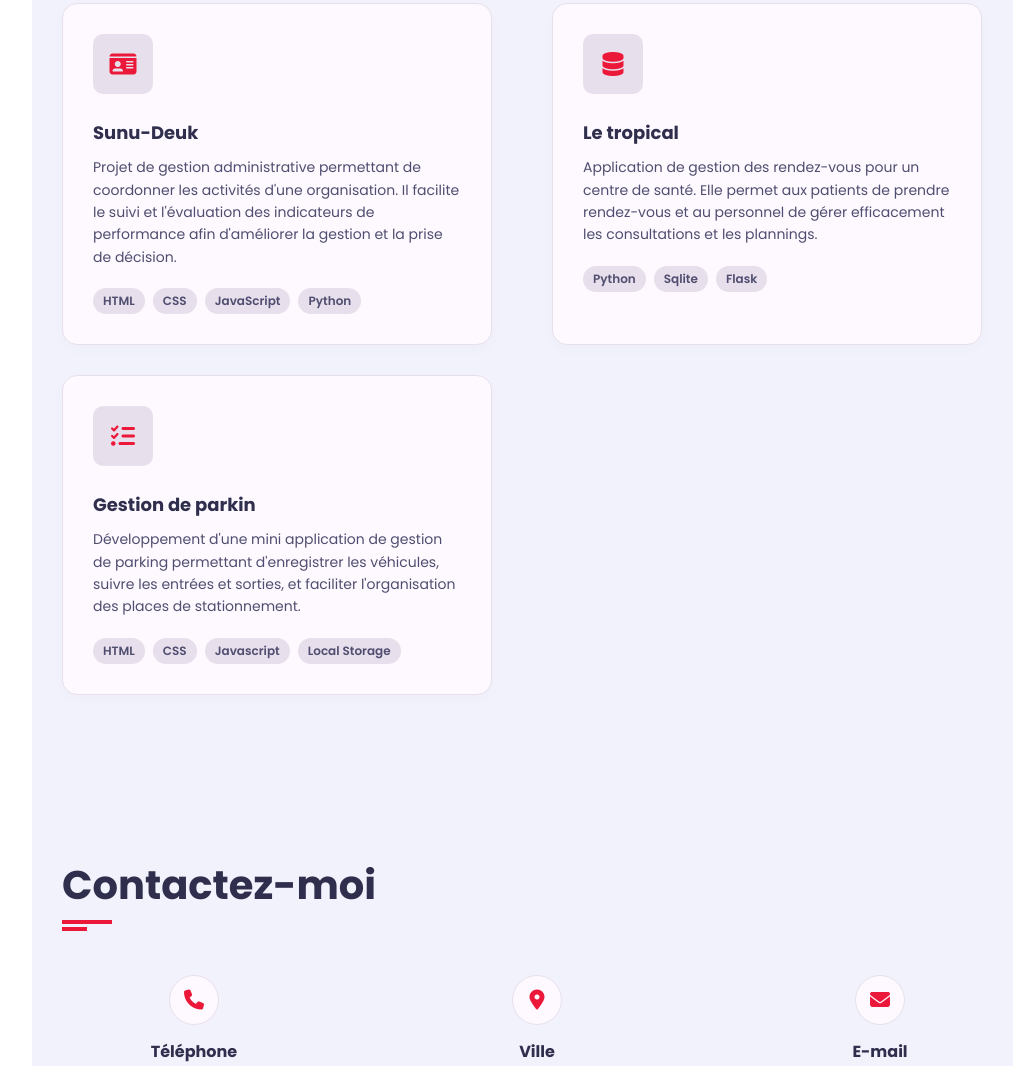
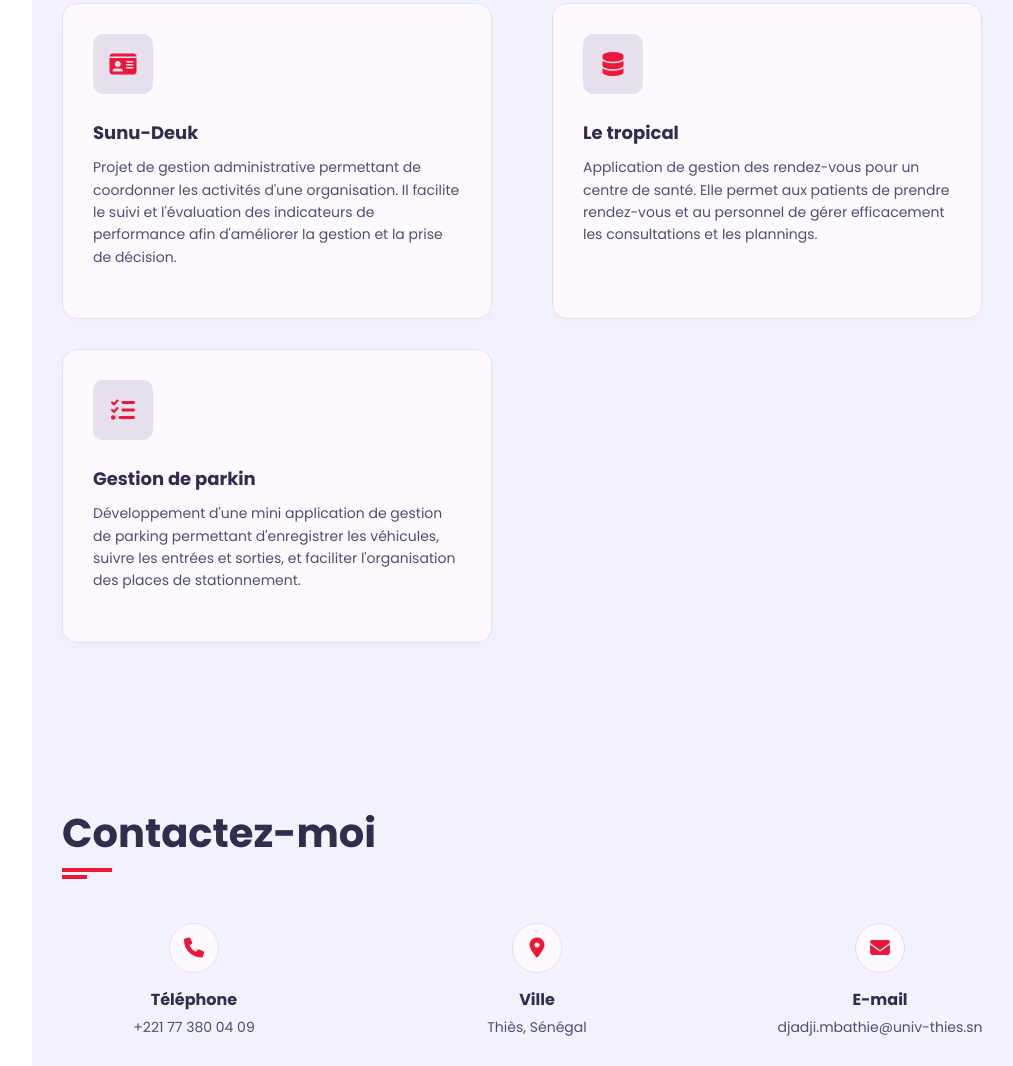
Before and after one commit to DjadjiMbathie/Portfolio_Djadji_Mbathie, a plain HTML site: page index.html in a window 1280 px wide. Shown: the part 2667-3733 px from the top of the page, without its empty margins (238-1251 px from the left). Drawn offline with Linux system fonts and the light colour scheme; a web font is replaced by a local one.

Commit message:
Description des modifications

```diff
--- a/css/style.css
+++ b/css/style.css
@@ -316,7 +316,7 @@ h3.profession {
   border-radius: 50%;
   object-fit: cover;
   border: 5px solid var(--bg-black-50);
-  box-shadow: 0 5px 15px rgba(0,0,0,0.1);
+  box-shadow: 0 5px 15px rgba(0, 0, 0, 0.1);
   transition: all 0.3s ease;
 }
 .accueil-header .accueil-img img:hover {
@@ -419,7 +419,7 @@ h3.profession {
   border: 1px solid var(--bg-black-50);
   border-radius: 15px;
   position: relative;
-  box-shadow: 0 5px 15px rgba(0,0,0,0.02);
+  box-shadow: 0 5px 15px rgba(0, 0, 0, 0.02);
 }
 .timeline::before {
   content: "";
@@ -588,12 +588,12 @@ h3.profession {
   justify-content: center;
   gap: 10px;
   transition: all 0.3s ease;
-  box-shadow: 0 5px 15px rgba(0,0,0,0.01);
+  box-shadow: 0 5px 15px rgba(0, 0, 0, 0.01);
 }
 .hobby-item:hover {
   transform: translateY(-5px);
   border-color: var(--skin-color);
-  box-shadow: 0 10px 20px rgba(0,0,0,0.05);
+  box-shadow: 0 10px 20px rgba(0, 0, 0, 0.05);
 }
 .hobby-item i {
   font-size: 30px;
@@ -605,7 +605,7 @@ h3.profession {
   color: var(--text-black-900);
 }
 
-/*===========Projets===============*/
+/*===========projets===============*/
 .projects-grid {
   display: grid;
   grid-template-columns: repeat(auto-fit, minmax(300px, 1fr));
@@ -624,12 +624,12 @@ h3.profession {
   flex-direction: column;
   width: 100%;
   transition: all 0.3s ease;
-  box-shadow: 0 5px 15px rgba(0,0,0,0.02);
+  box-shadow: 0 5px 15px rgba(0, 0, 0, 0.02);
 }
 .project-inner:hover {
   transform: translateY(-10px);
   border-color: var(--skin-color);
-  box-shadow: 0 15px 30px rgba(0,0,0,0.08);
+  box-shadow: 0 15px 30px rgba(0, 0, 0, 0.08);
 }
 .project-img {
   height: 60px;
@@ -660,23 +660,6 @@ h3.profession {
   color: var(--text-black-700);
   margin-bottom: 20px;
   flex-grow: 1;
-}
-.project-tags {
-  display: flex;
-  flex-wrap: wrap;
-  gap: 8px;
-}
-.project-tags span {
-  font-size: 12px;
-  font-weight: 600;
-  padding: 4px 10px;
-  background-color: var(--bg-black-50);
-  color: var(--text-black-700);
-  border-radius: 20px;
-  transition: all 0.3s ease;
-}
-.project-inner:hover .project-tags span {
-  background-color: var(--bg-black-900);
 }
 
 /*===========Contact===============*/
@@ -748,7 +731,7 @@ h3.profession {
 }
 .contact-form .form-control:focus {
   border-color: var(--skin-color);
-  box-shadow: 0 0 10px rgba(0,0,0,0.05);
+  box-shadow: 0 0 10px rgba(0, 0, 0, 0.05);
 }
 .contact-form textarea.form-control {
   height: 140px;
@@ -837,7 +820,7 @@ h3.profession {
   align-items: center;
   justify-content: center;
   font-size: 16px;
-  box-shadow: 0 5px 15px rgba(0,0,0,0.15);
+  box-shadow: 0 5px 15px rgba(0, 0, 0, 0.15);
   transition: all 0.3s ease;
 }
 .back-to-top:hover {
@@ -858,7 +841,7 @@ h3.profession {
   border-radius: 5px 0 0 5px;
   transform: translateX(100%);
   transition: all 0.3s ease;
-  box-shadow: 0 0 20px rgba(0,0,0,0.05);
+  box-shadow: 0 0 20px rgba(0, 0, 0, 0.05);
 }
 .style-switcher.open {
   transform: translateX(0);
@@ -904,18 +887,27 @@ h3.profession {
   width: 22px;
   border-radius: 50%;
   cursor: pointer;
-  border: 1px solid rgba(0,0,0,0.05);
+  border: 1px solid rgba(0, 0, 0, 0.05);
   transition: all 0.2s ease;
 }
 .style-switcher .colors span:hover {
   transform: scale(1.1);
 }
-.style-switcher .colors .color-1 { background-color: #ec1839; }
-.style-switcher .colors .color-2 { background-color: #fa5b0f; }
-.style-switcher .colors .color-3 { background-color: #37b182; }
-.style-switcher .colors .color-4 { background-color: #1854b4; }
-.style-switcher .colors .color-5 { background-color: #f021b2; }
-
+.style-switcher .colors .color-1 {
+  background-color: #ec1839;
+}
+.style-switcher .colors .color-2 {
+  background-color: #fa5b0f;
+}
+.style-switcher .colors .color-3 {
+  background-color: #37b182;
+}
+.style-switcher .colors .color-4 {
+  background-color: #1854b4;
+}
+.style-switcher .colors .color-5 {
+  background-color: #f021b2;
+}
 
 /*===========Responsive ===============*/
 @media (max-width: 1199px) {
@@ -949,7 +941,6 @@ h3.profession {
   }
   aside .nav-bouton {
     display: flex;
-
   }
   .contenu-partie-droite {
     padding-left: 0;
--- a/index.html
+++ b/index.html
@@ -292,12 +292,7 @@
                   <div class="project-info">
                     <h4>Sunu-Deuk</h4>
                     <p>Projet de gestion administrative permettant de coordonner les activités d'une organisation. Il facilite le suivi et l'évaluation des indicateurs de performance afin d'améliorer la gestion et la prise de décision.</p>
-                    <div class="project-tags">
-                      <span>HTML</span>
-                      <span>CSS</span>
-                      <span>JavaScript</span>
-                      <span>Python</span>
-                    </div>
+
                   </div>
                 </div>
               </article>
@@ -311,11 +306,7 @@
                   <div class="project-info">
                     <h4>Le tropical</h4>
                     <p>Application de gestion des rendez-vous pour un centre de santé. Elle permet aux patients de prendre rendez-vous et au personnel de gérer efficacement les consultations et les plannings.</p>
-                    <div class="project-tags">
-                      <span>Python</span>
-                      <span>Sqlite</span>
-                      <span>Flask</span>
-                    </div>
+
                   </div>
                 </div>
               </article>
@@ -329,13 +320,7 @@
                   <div class="project-info">
                     <h4>Gestion de parkin</h4>
                     <p>Développement d'une mini application de gestion de parking permettant d'enregistrer les véhicules, suivre les entrées et sorties, et faciliter l'organisation des places de stationnement.</p>
-                    <div class="project-tags">
-                      <span>HTML</span>
-                      <span>CSS </span>
-                      <span>Javascript </span>
-                      <span>Local Storage</span>
-                    </div>
-                  </div>
+
                 </div>
               </article>
             </div>
```
